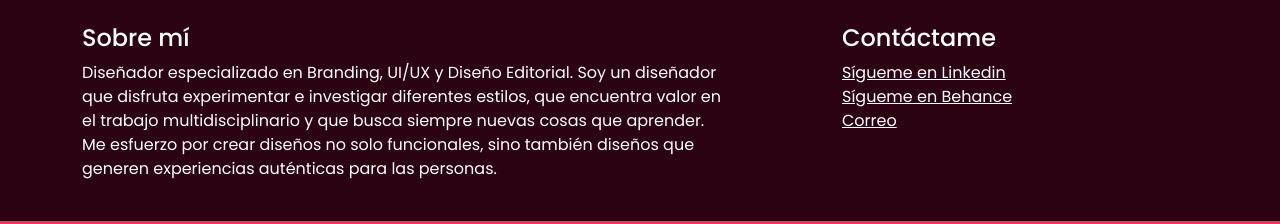
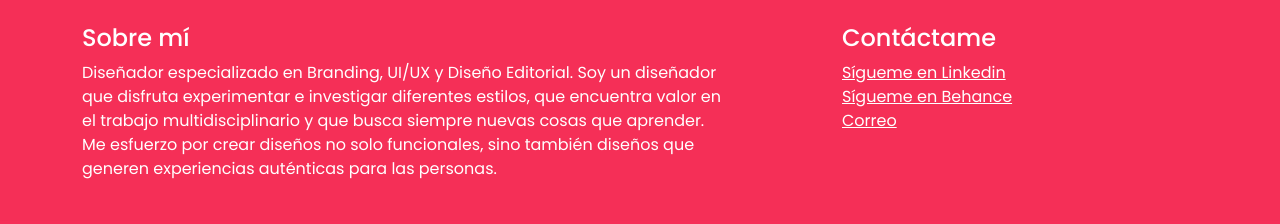
Before and after one commit to PabloV628/PabloV628-Dno096-11, a plain HTML site: page single.html in a window 1280 px wide. Both pictures are taken after a click on the button "Toggle navigation". Shown: the top 224 px of the page. Drawn offline with nearby package versions, Linux system fonts and the light colour scheme; no server answers.

Commit message:
Update single.html

```diff
--- a/single.html
+++ b/single.html
@@ -9,7 +9,7 @@
     </head>
     <body>
         <body class="text-bg-dark bg-opacity-0">
-        <div class="collapse text-bg-dark" id="navbarHeader">
+        <div class="collapse text-bg-danger" id="navbarHeader">
             <div class="container">
                 <div class="row">
                     <div class="col-sm-8 col-md-7 py-4">
```
